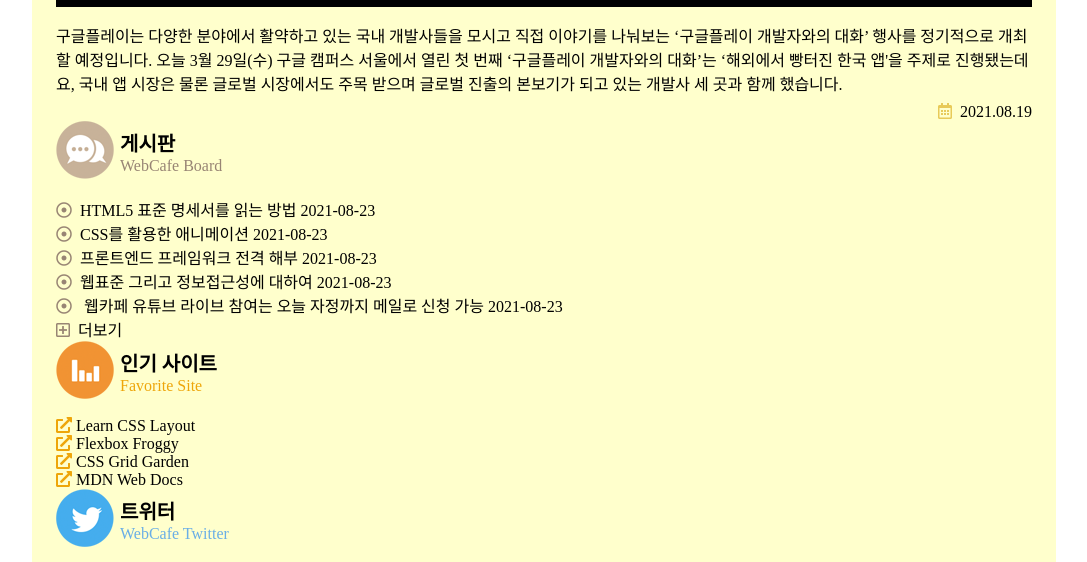
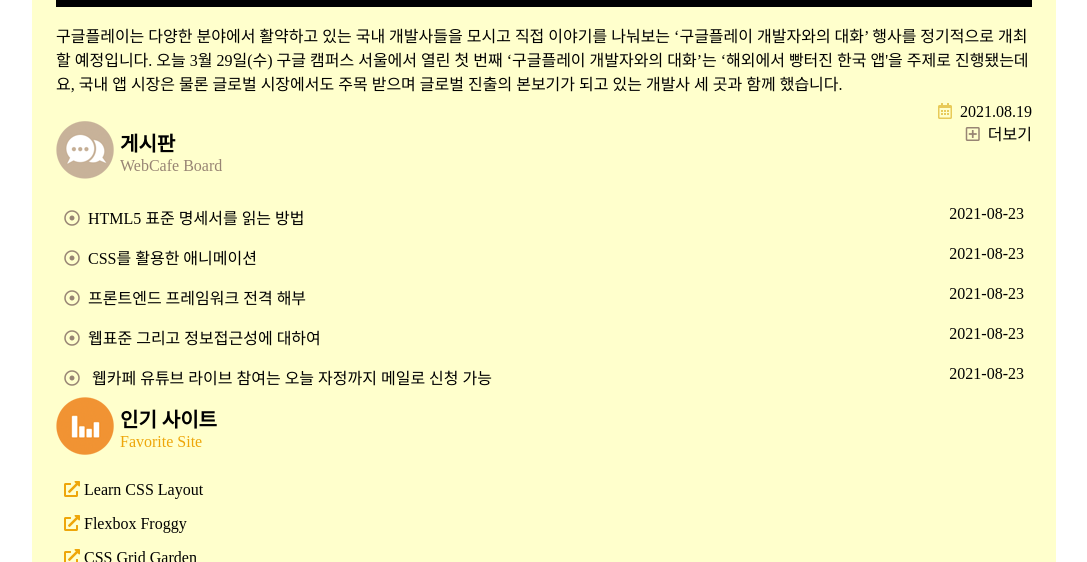
Before and after one commit to pereng11/zeroConnecTo, a website: page RWD/index.html in a window 1280 px wide. Shown: the part 1710-2272 px from the top of the page, without its empty margins (96-1183 px from the left). Drawn offline with Linux system fonts and the light colour scheme; grey boxes are pictures that could not be loaded; a web font is replaced by a local one.

Commit message:
게시판/인기사이트 디자인

```diff
--- a/RWD/css/index.css
+++ b/RWD/css/index.css
@@ -153,8 +153,7 @@
 }
 
 /* 공통 추천 서적 */
-.book {
-}
+
 .book__cover {
 	width: 70%;
 	margin-left: auto;
@@ -204,6 +203,38 @@
 	right: 0;
 	width: 100%;
 	height: 100%;
+}
+
+/* 공통 게시판 */
+.board {
+	position: relative;
+}
+.board__item {
+	display: flex;
+	justify-content: space-between;
+}
+.board__link {
+	width: 75%;
+	padding: var(--spacing-xs);
+	margin-right: var(--spacing-xs);
+	overflow: hidden;
+	white-space: nowrap;
+	text-overflow: ellipsis;
+}
+.board__date {
+	padding: var(--spacing-xs);
+}
+.board__more {
+	position: absolute;
+	top: 0;
+	right: 0;
+}
+
+/* 공통 인기사이트 */
+
+.favorite__link {
+	display: block;
+	padding: var(--spacing-xs);
 }
 
 /* 모바일 디바이스 (Mobile Device) */
@@ -290,6 +321,13 @@
 	.menu.is--active {
 		transform: none;
 	}
+
+	/* 모바일 인기사이트 */
+
+	.favorite__link::after {
+		content: attr(data-tooltip);
+		color: var(--accent-favorite);
+	}
 }
 
 /* 데스크탑 디바이스 (Desktop Device) */
```
